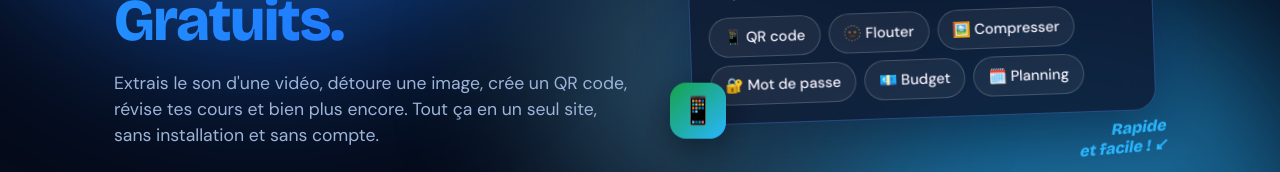
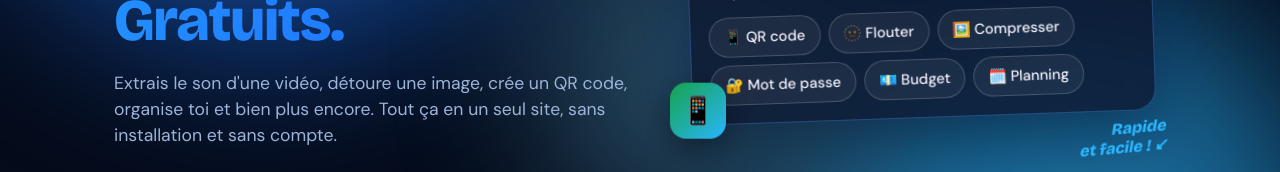
Before and after one commit to hopecorefrance18-commits/clippo, a plain HTML site: page public/index.html in a window 1280 px wide. Shown: the part 447-619 px from the top of the page. Drawn offline with nearby package versions, Linux system fonts and the light colour scheme.

Commit message:
Update index.html

```diff
--- a/public/index.html
+++ b/public/index.html
@@ -107,7 +107,7 @@
         <div class="hm-text">
           <p class="hm-badge">🚀 Outils en ligne gratuits</p>
           <h1>Clippo<br>Tes outils en ligne.<br><em class="grad">Simples. Rapides. Gratuits.</em></h1>
-          <p class="hm-sub">Extrais le son d'une vidéo, détoure une image, crée un QR code, révise tes cours et bien plus encore. Tout ça en un seul site, sans installation et sans compte.</p>
+          <p class="hm-sub">Extrais le son d'une vidéo, détoure une image, crée un QR code, organise toi et bien plus encore. Tout ça en un seul site, sans installation et sans compte.</p>
           <div class="hm-btns">
             <button class="primary" data-scroll="tools">Commencer maintenant →</button>
             <button class="ghost-btn" data-scroll="alltools">Voir tous les outils</button>
```
